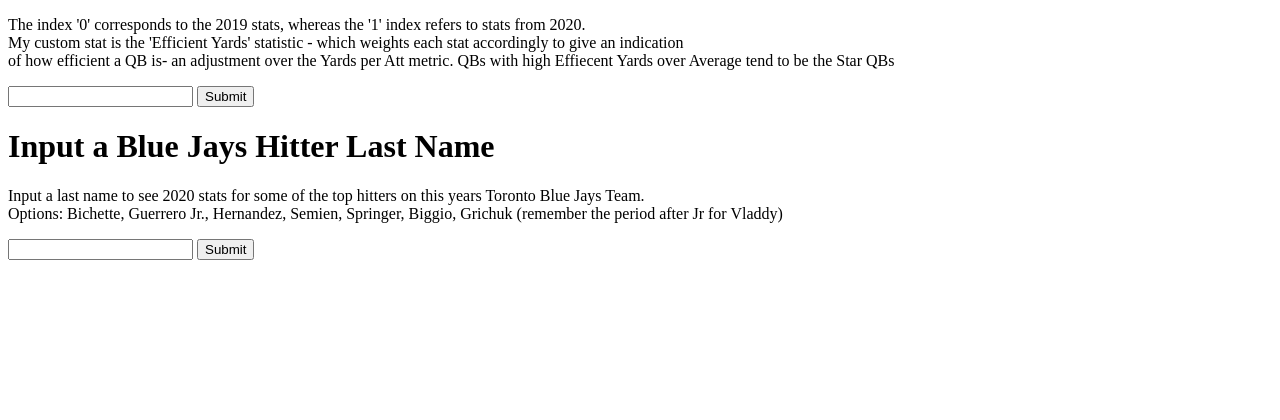
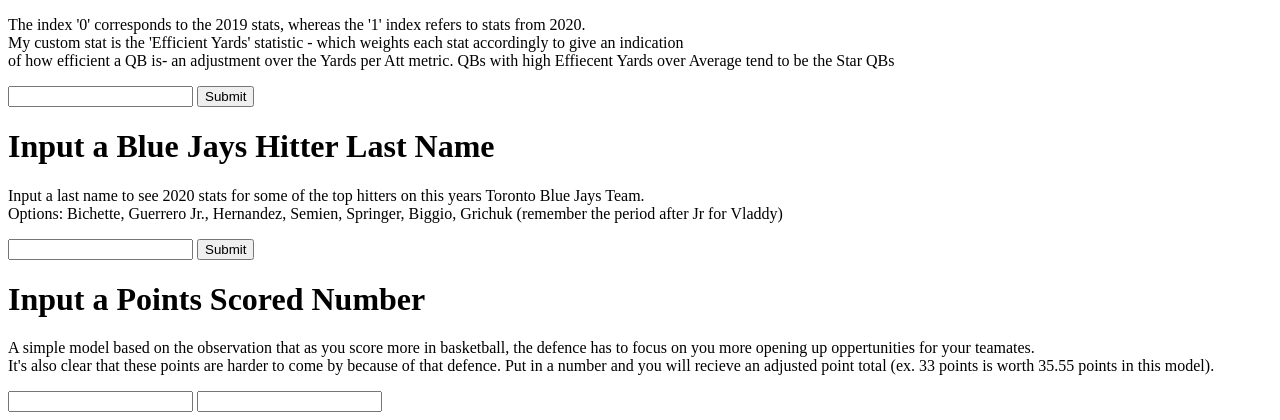
Before and after one commit to ecavan/football_analytics, a Flask app: page / in a window 1280 px wide. Shown: the part 437-857 px from the top of the page. Before the commit the page ends 697 px from the top, so only its background shows below. Run offline with Flask 2, Linux system fonts and the light colour scheme.

Commit message:
Update index.html

```diff
--- a/templates/index.html
+++ b/templates/index.html
@@ -39,4 +39,16 @@
             <input type="submit">
         </form>
 
+
+        <h1>Input a Points Scored Number</h1>
+
+        <p>A simple model based on the observation that as you score more in basketball, the defence has to focus on you more opening up oppertunities for your teamates.<br/>
+        It's also clear that these points are harder to come by because of that defence. Put in a number and you will recieve an adjusted point total (ex. 33 points is worth 35.55 points in this model).</p>
+
+        <form action = 'c' method="POST">
+            <input name="bball">
+            <input type="number">
+        </form>
+
+
     </body>
```
